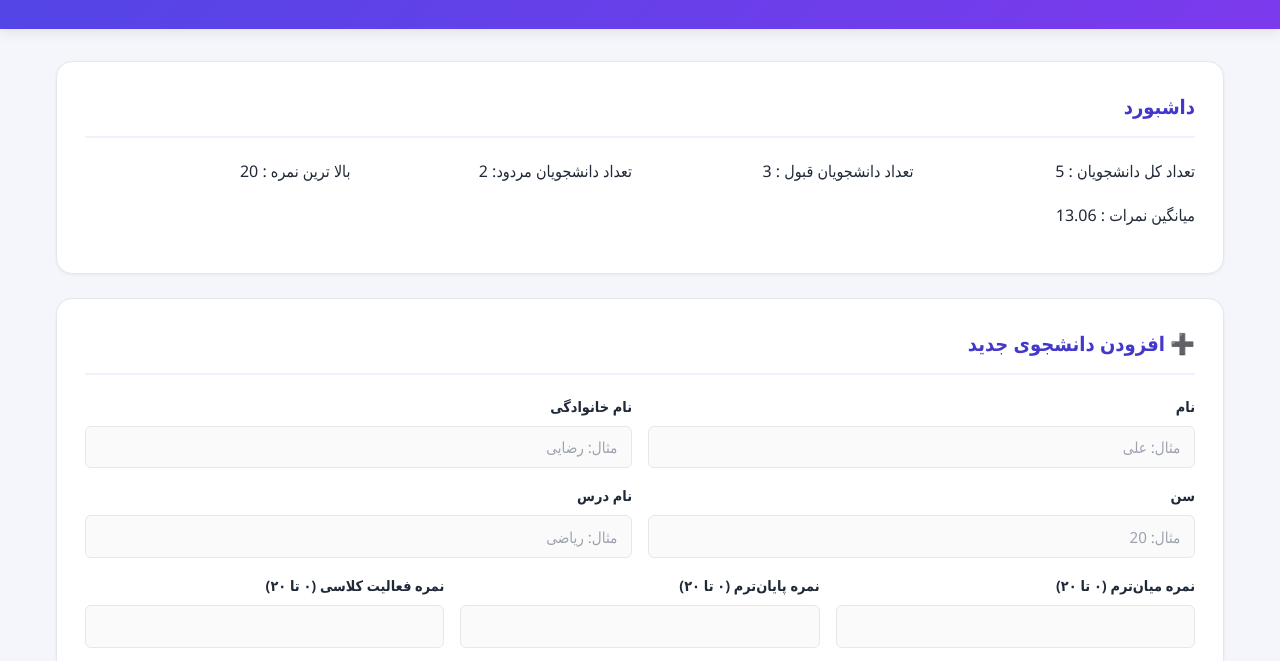
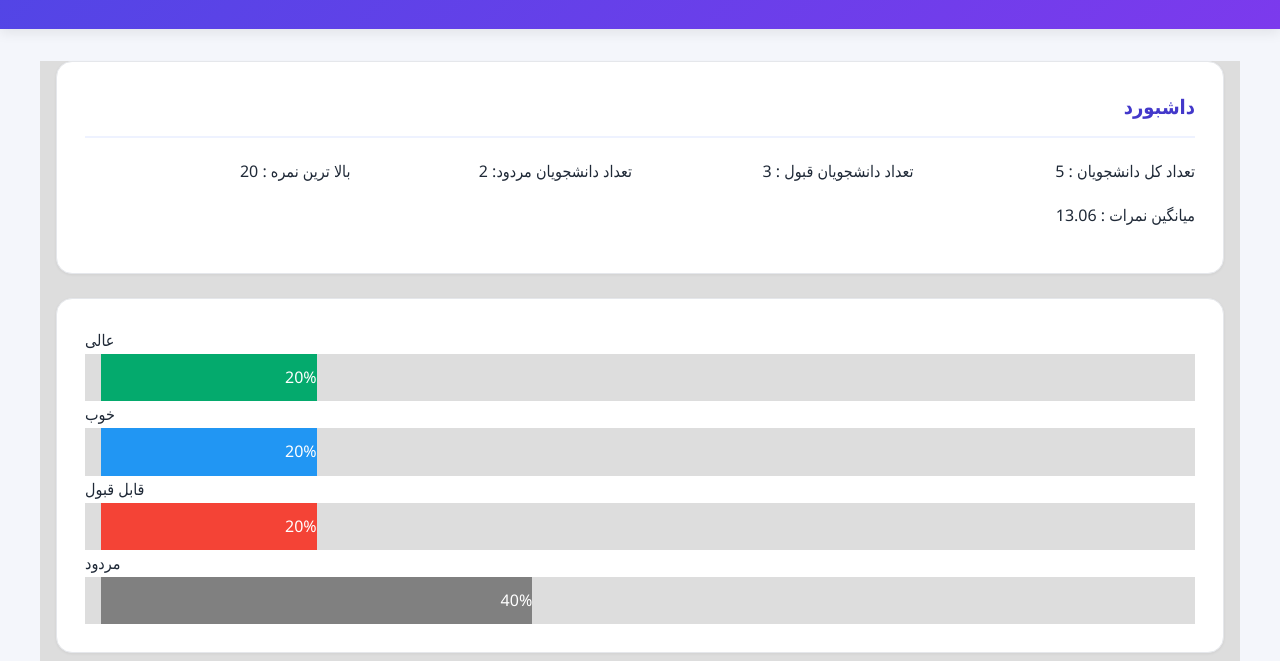
Before and after one commit to mojtaba-yavari/student-management, a plain HTML site: page index.html in a window 1280 px wide. Shown: the part 116-777 px from the top of the page. Drawn offline with Linux system fonts and the light colour scheme.

Commit message:
new chart

```diff
--- a/css/style.css
+++ b/css/style.css
@@ -635,3 +635,39 @@ body {
 #myBtn:hover {
   background-color: #555; /* Add a dark-grey background on hover */
 }
+/*//////////////////////*/
+
+/* Make sure that padding behaves as expected */
+* {
+  box-sizing: border-box;
+}
+
+/* Container for skill bars */
+.container {
+  width: 100%; /* Full width */
+  background-color: #ddd; /* Grey background */
+}
+
+.skills {
+  text-align: right; /* Right-align text */
+  padding-top: 10px; /* Add top padding */
+  padding-bottom: 10px; /* Add bottom padding */
+  color: white; /* White text color */
+}
+
+.al {
+  width: 0%;
+  background-color: #04aa6d;
+} /* Green */
+.kh {
+  width: 0%;
+  background-color: #2196f3;
+} /* Blue */
+.ga {
+  width: 0%;
+  background-color: #f44336;
+} /* Red */
+.mr {
+  width: 0%;
+  background-color: #808080;
+} /* Dark Grey */
--- a/index.html
+++ b/index.html
@@ -37,6 +37,27 @@
             <span> میانگین نمرات :</span>
             <span id="ave">0</span>
           </div>
+        </div>
+      </section>
+      <section class="card" dir="ltr">
+        <p>عالی</p>
+        <div class="container">
+          <div class="skills al">0%</div>
+        </div>
+
+        <p>خوب</p>
+        <div class="container">
+          <div class="skills kh">0%</div>
+        </div>
+
+        <p>قابل قبول</p>
+        <div class="container">
+          <div class="skills ga">0%</div>
+        </div>
+
+        <p>مردود</p>
+        <div class="container">
+          <div class="skills mr">0%</div>
         </div>
       </section>
       <!-- ============================= -->
--- a/js/main2.js
+++ b/js/main2.js
@@ -147,6 +147,7 @@ function renderStudents(st) {
   });
   students_count.textContent = st.length;
   cheackdasbord();
+  Chart();
 
   if (st.length === 0) {
     empty_message.classList.remove("hidden");
@@ -432,3 +433,44 @@ function topFunction() {
 }
 
 mybutton.addEventListener("click", () => topFunction());
+
+/////////////////////
+let al = document.querySelector(".al");
+let ga = document.querySelector(".ga");
+let kh = document.querySelector(".kh");
+let mr = document.querySelector(".mr");
+
+function Chart() {
+  let ali = 0;
+  let gai = 0;
+  let khi = 0;
+  let mri = 0;
+
+  console.log("hi");
+  students.forEach((s) => {
+    switch (s.getStatus()) {
+      case "عالی":
+        ali++;
+        break;
+      case "خوب":
+        khi++;
+        break;
+      case "قابل قبول":
+        gai++;
+        break;
+      case "مردود":
+        mri++;
+        break;
+    }
+  });
+  let len = students.length;
+  al.textContent = `${(ali / len) * 100}%`;
+  ga.textContent = `${(gai / len) * 100}%`;
+  kh.textContent = `${(khi / len) * 100}%`;
+  mr.textContent = `${(mri / len) * 100}%`;
+  //////////
+  al.style.width = `${(ali / len) * 100}%`;
+  ga.style.width = `${(gai / len) * 100}%`;
+  kh.style.width = `${(khi / len) * 100}%`;
+  mr.style.width = `${(mri / len) * 100}%`;
+}
```
